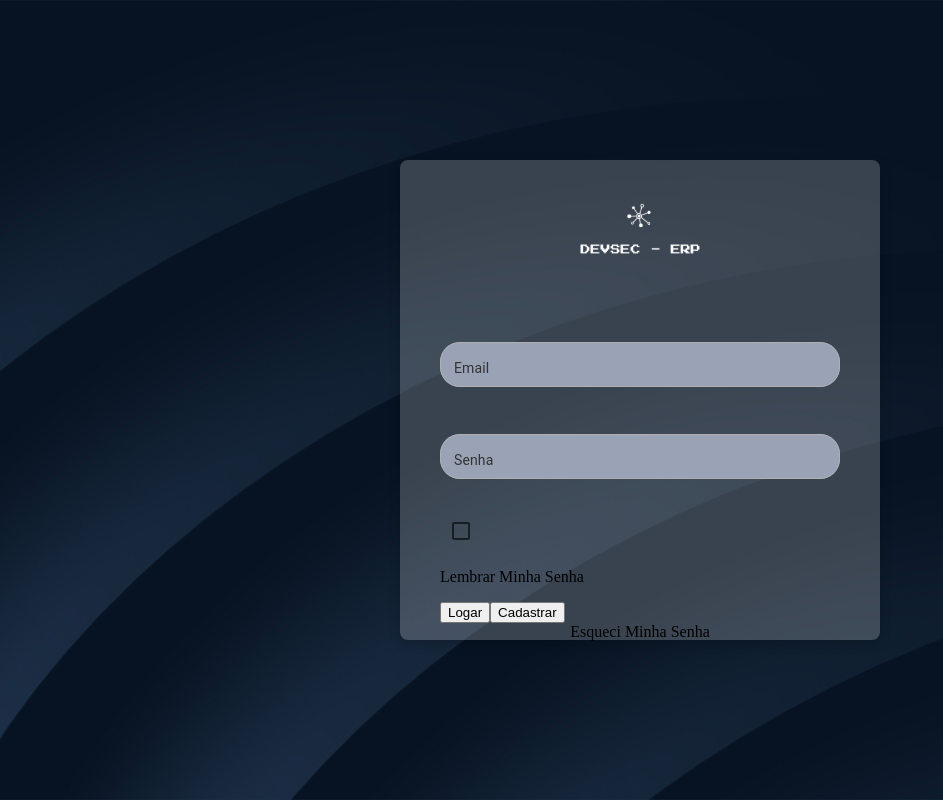
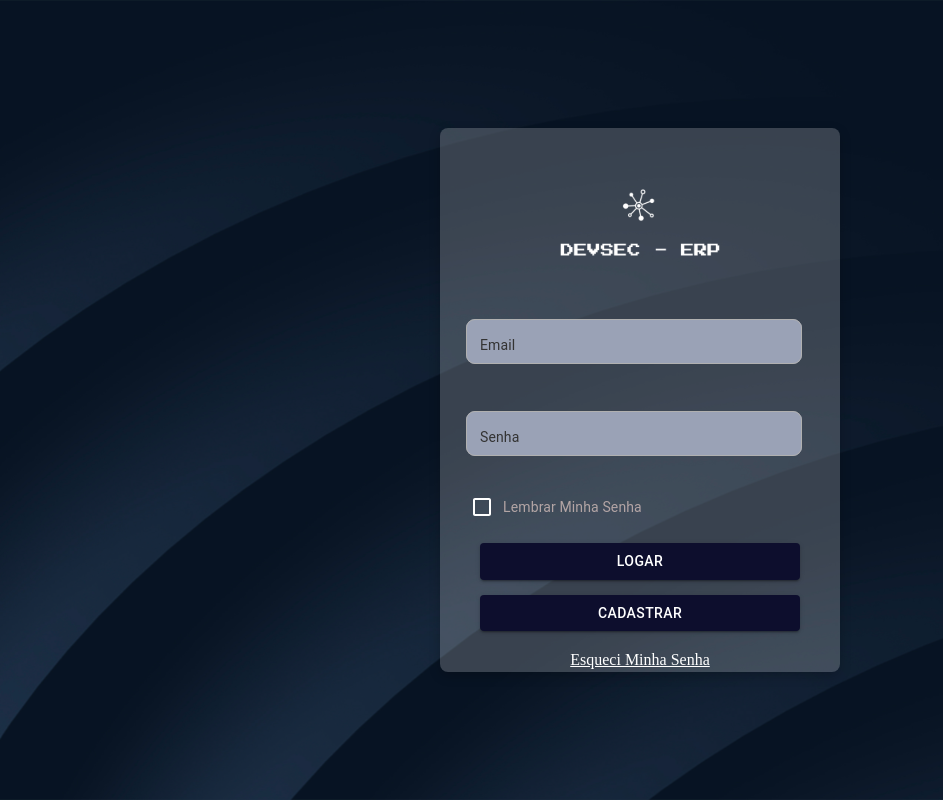
Before and after one commit to guilhermedevsecops/DevSec-ERP, a React (Create React App) app in the folder frontend/: page / in a window 1280 px wide. Shown: the whole page, without its empty margins (0-943 px from the left). Built offline with nearby package versions, Linux system fonts and the light colour scheme.

Commit message:
Criação de tela de Login
Efetuada a criação das funcionalidades de logar, salvar senha, funcionalidades do botão de salvar e esqueci a senha, faltando somente efetuar a criação das telas dos mesmos, também foi criado o custom checkbox para utilização ao logo do projeto

```diff
--- /dev/null
+++ b/frontend/src/components/custom/checkbox/CustomCheckBox.tsx
@@ -0,0 +1,50 @@
+import React from "react";
+import Checkbox from "@mui/material/Checkbox";
+import FormControlLabel from "@mui/material/FormControlLabel";
+import { FieldError, UseFormRegisterReturn } from "react-hook-form";
+
+interface CheckBoxProps {
+  label: string;
+  register?: UseFormRegisterReturn; // opcional
+  error?: FieldError;
+  defaultChecked?: boolean; // ✅ para marcar inicialmente
+}
+
+const CustomCheckBox: React.FC<CheckBoxProps> = ({ label, register, error, defaultChecked }) => {
+  return (
+    <div>
+      <FormControlLabel
+        control={
+          <Checkbox
+            {...(register ?? {})}
+            defaultChecked={defaultChecked} // ✅ valor inicial
+            sx={{
+              color: "white",
+              "&.Mui-checked": {
+                color: "white",
+                borderRadius: "4px",
+              },
+              "&:hover": {
+                backgroundColor: "rgba(25, 118, 210, 0.1)",
+              },
+            }}
+          />
+        }
+        label={label}
+        sx={{
+          ".MuiFormControlLabel-label": {
+            fontSize: "14px",
+            color: error ? "red" : "#b3a5a5ff",
+          },
+        }}
+      />
+      {error && (
+        <span style={{ color: "red", fontSize: "12px", marginLeft: "8px" }}>
+          {error.message}
+        </span>
+      )}
+    </div>
+  );
+};
+
+export default CustomCheckBox;
--- a/frontend/src/components/custom/inputs/InputText.tsx
+++ b/frontend/src/components/custom/inputs/InputText.tsx
@@ -20,14 +20,15 @@ const InputText: React.FC<InputProps> = ({ label, register, error, type = "text"
       fullWidth
       margin="normal"
       error={!!error}
-      helperText={error ? error.message : " "} // mantém altura do layout
+      helperText={error ? error.message : " "}
       FormHelperTextProps={{
-        sx: { minHeight: "1.5em" },
+        sx: { minHeight: "1.5em", width: '20rem' },
       }}
       sx={{
         "& .MuiOutlinedInput-root": {
-          borderRadius: "20px",
-          height: "45px", // altura ajustada para ERP
+          borderRadius: "9px",
+          width: "21rem",
+          height: "45px",
           padding: 0,
           "& input": {
             height: "100%",
--- a/frontend/src/config/RoutesPath.ts
+++ b/frontend/src/config/RoutesPath.ts
@@ -2,7 +2,8 @@ const PathRoutes = {
     commonPath : {
         login: "/",
         registration : "/registration",
-        notFound : "*"
+        notFound : "*",
+        forgotPassword: "/forgot-password"
     },
 
     protectedPath: {
--- a/frontend/src/pages/login/Login.module.css
+++ b/frontend/src/pages/login/Login.module.css
@@ -24,41 +24,90 @@ body {
   flex-direction: column;
   align-items: center;
   background-color: rgba(255, 255, 255, 0.2);
-  width: 30rem;
-  height: 30rem;
+  width: 25rem;
+  height: 34rem;
   box-shadow: 0 4px 12px rgba(0,0,0,0.2);
   border-radius: 8px;
-  padding: 0; /* remove padding para a imagem ir pro topo */
+  padding: 0;
+  justify-content: center;
+
 }
 
 .imagem_logo {
   width: 100%;
+  height: 140px;
   display: flex;
-  justify-content: center; /* centraliza horizontalmente */
-  align-items: flex-start; /* garante que fique no topo */
-  margin-bottom: 1rem; /* espaçamento opcional entre imagem e formulário */
+  justify-content: center;
+  align-items: flex-start;
+  margin-bottom: 20px;
 }
 
 .imagem_logo img {
-  width: 202px;
-  height: 150px;
+  width: 200px;
+  height: auto;
 }
+
 .form_login{
-    width: 25rem;
-
+  display: flex;
+  flex-direction: column;
+  width: 100%;
+  justify-content: center;
+  align-items: center;
+  height: 66%;
 }
 
 .form_login input{
+
     background-color: #9aa2b6;
-    height: 9px;
+    height: 2rem;
+    width: 27rem;
     align-items: center;
-    border-radius: 20px;
+    border-radius: 9px;
+    border: none;
+    padding: 0.5rem;
+
 
 
 }
 
 .form_login input.error{
      border-radius: 20px;
+}
+
+.container_checkbox{
+  display: flex;
+  flex-direction: row;
+  width: 100%;
+
+}
+
+.checkbox{
+  margin-left: 2rem;
+}
+
+.container_btn_logar button{
+  width: 20rem;
+  background-color: #0D0E2D;
+  margin-top: 15px;
+  margin-bottom: 15px;
+}
+
+.container_btn_cadastrar button{
+   width: 20rem;
+  background-color: #0D0E2D;
+  margin-bottom: 8px;
+
+}
 
 
+.container_btn_cadastrar a{
+  color: white;
+  text-decoration: none;
 }
+
+
+
+.container_esqueci_senha a{
+  color : white;
+  text-decoration: underline;
+}
--- a/frontend/src/pages/login/Login.tsx
+++ b/frontend/src/pages/login/Login.tsx
@@ -1,46 +1,70 @@
-import React from "react";
+import React, { useEffect } from "react";
 import { useAppForm } from "../../hooks/useForm/useAppForm";
 import { loginSchema } from "../../validators/loginSchema";
 import InputText from "../../components/custom/inputs/InputText";
 import { AuthService } from "../../services/AuthService";
-import { useNavigate } from "react-router-dom";
+import { NavLink, useNavigate } from "react-router-dom";
 import { useDispatch } from "react-redux";
 import { showError, showSuccess } from "../../utils/toast";
 import { setToken } from "../../config/redux/AuthSlice";
 import { ToastContainer } from "react-toastify";
 import style from "./Login.module.css";
 import Logo from "../../assets/logo/logo-devsec-erp.svg";
-import { Checkbox } from "@mui/material";
+import { Button, Checkbox } from "@mui/material";
+import CustomCheckBox from "../../components/custom/checkbox/CustomCheckBox";
+import PathRoutes from "../../config/RoutesPath";
 
 interface LoginFormInputs {
   email: string;
   password: string;
+  rememberMe: boolean;
 }
 
 const Login = () => {
   const {
     register,
     handleSubmit,
+    setValue,
     formState: { errors },
   } = useAppForm<LoginFormInputs>(loginSchema);
 
   const navigate = useNavigate();
   const dispatch = useDispatch();
 
-  const onSubmit = async (data: LoginFormInputs) => {
+  useEffect(() => {
+    const savedEmail = localStorage.getItem("rememberEmail");
+    const savedPassword = localStorage.getItem("rememberPassword");
+
+    if (savedEmail && savedPassword) {
+      setValue("email", savedEmail);
+      setValue("password", savedPassword);
+      setValue("rememberMe", true);
+    }
+  }, [setValue]);
+
+  const onSubmit = async (data: LoginFormInputs & { rememberMe: boolean }) => {
     try {
       const response = await AuthService(data);
+      if (data.rememberMe) {
+        localStorage.setItem("rememberEmail", data.email);
+        localStorage.setItem("rememberPassword", data.password);
+        localStorage.setItem("rememberMe", "true");
+      } else {
+        localStorage.removeItem("rememberEmail");
+        localStorage.removeItem("rememberPassword");
+        localStorage.removeItem("rememberMe");
+      }
 
       if (response?.token) {
         dispatch(setToken(response.token));
-        showSuccess("Email ou senha inválidos!", false);
+        showSuccess("Entrando na Home Page!", true);
         await new Promise((resolve) => setTimeout(resolve, 5000));
         navigate("/home");
       } else {
-        showError("Email ou senha inválidos", false);
+        showError("Email ou senha inválidos", true);
       }
     } catch (error: any) {
-      showError(error.response?.data || "Erro ao logar", false);
+      showError(error.response?.data || "Erro ao logar", true);
     }
   };
 
@@ -67,14 +91,35 @@ const Login = () => {
               error={errors.password}
             />
           </div>
-          <div>
-            <Checkbox/>
-            <p>Lembrar Minha Senha</p>
+          <div className={style.container_checkbox}>
+            <div className={style.checkbox}>
+              <CustomCheckBox
+                label="Lembrar Minha Senha"
+                register={register("rememberMe")}
+                error={errors.rememberMe}
+                defaultChecked={localStorage.getItem("rememberMe") === "true"}
+              />
+            </div>
           </div>
-          <button type="submit">Logar</button>
-          <button>Cadastrar</button>
+          <div className={style.container_btn_logar}>
+            <Button variant="contained" type="submit">
+              Logar
+            </Button>
+          </div>
+          <div className={style.container_btn_cadastrar}>
+            <Button variant="contained" >
+              <NavLink to={PathRoutes.commonPath.registration}>Cadastrar</NavLink>
+            </Button>
+          </div>
         </form>
-        <a>Esqueci Minha Senha</a>
+        <div className={style.container_esqueci_senha}>
+          <NavLink
+            className={style.esqueci_senha}
+            to={PathRoutes.commonPath.forgotPassword}
+          >
+            Esqueci Minha Senha
+          </NavLink>
+        </div>
       </div>
     </div>
   );
```
